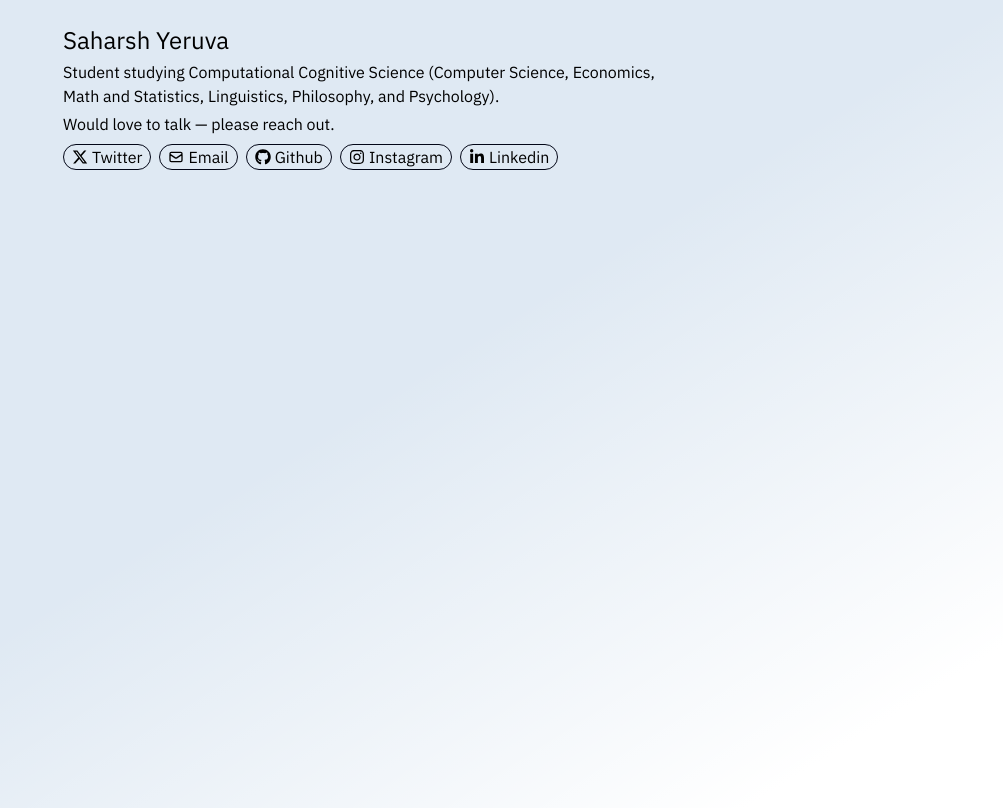
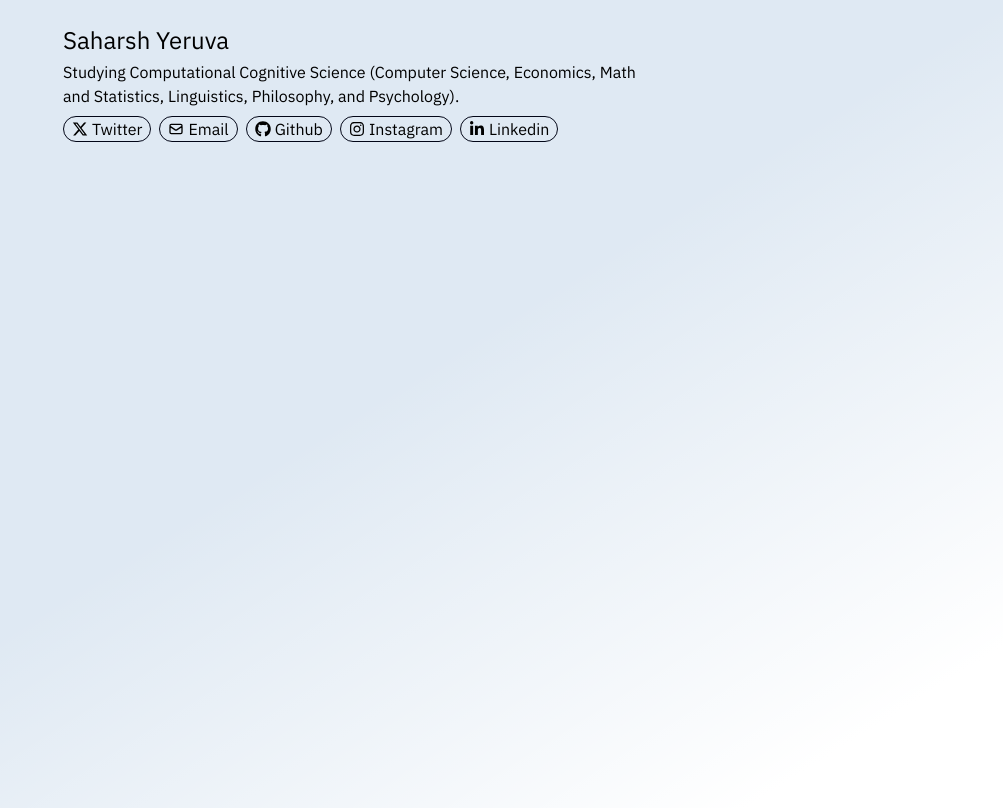
Before and after one commit to saharshxyz/site, a Next.js app: page / in a window 1280 px wide. Shown: the whole page, without its empty margins (277-1280 px from the left). Built offline with nearby package versions, Linux system fonts and the light colour scheme.

Commit message:
copy: simplify copy

```diff
--- a/app/page.tsx
+++ b/app/page.tsx
@@ -21,10 +21,9 @@ export default function Home() {
     <main>
       <h1>Saharsh Yeruva</h1>
       <p>
-        Student studying Computational Cognitive Science (Computer Science, Economics, Math and
+        Studying Computational Cognitive Science (Computer Science, Economics, Math and
         Statistics, Linguistics, Philosophy, and Psychology).
       </p>
-      <p>Would love to talk &mdash; please reach out.</p>
       <ul className="mt-2 flex flex-wrap gap-2">
         {iconBadges.map((badge, index) => (
           <IconBadge
```
